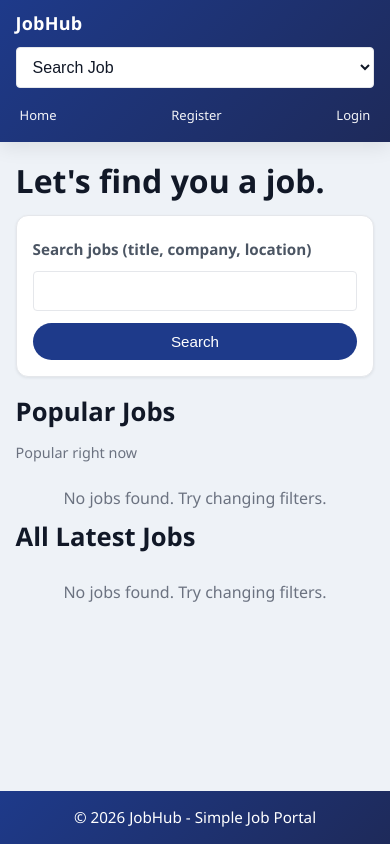
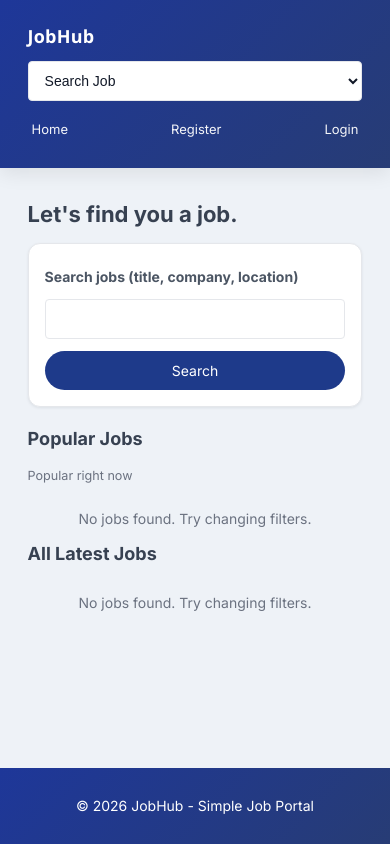
Before and after one commit to Reaper-11/JobHub, a PHP site: page / in a window 390 px wide. Run offline with PHP 8.4, Linux system fonts and the light colour scheme; data that the repository does not hold is empty.

Commit message:
feat: enhance styling with new color variables, typography adjustments, and responsive design improvements

```diff
--- a/style.css
+++ b/style.css
@@ -1,7 +1,10 @@
+@import url('https://fonts.googleapis.com/css2?family=Inter:wght@400;500;600;700&display=swap');
+
 /* ===== Global Reset ===== */
 :root {
   --bg: #eef2f7;
-  --surface: #ffffff;
+  --white: #ffffff;
+  --surface: var(--white);
   --surface-alt: #f8fafc;
   --text: #111827;
   --text-muted: #6b7280;
@@ -9,15 +12,24 @@
 
   --primary: #1e3a8a;
   --primary-2: #2563eb;
-  --primary-contrast: #ffffff;
+  --primary-contrast: var(--white);
   --primary-dark: #1e2a5a;
-  --danger: #dc2626;
+  --danger: #ff6b6b;
   --warning: #f59e0b;
   --success: #16a34a;
   --placeholder: #9ca3af;
+  --muted: var(--text-muted);
 
-  --badge-bg: #fde68a;
-  --badge-text: #7c4a03;
+  --topbar-grad-1: #1e3799;
+  --topbar-grad-2: #273c75;
+
+  --badge-bg: #f2c964;
+  --badge-text: #4b3b00;
+  --table-bg: #fafafa;
+  --table-text: #374151;
+  --table-hover: #f1f5f9;
+  --heading-text: #374151;
+
   --success-bg: #dcfce7;
   --success-text: #166534;
   --success-border: #bbf7d0;
@@ -70,13 +82,18 @@ body {
   height: 100%;
 }
 
+html {
+  font-size: 16px;
+}
+
 body {
   background: var(--bg);
   color: var(--text);
   display: flex;
   flex-direction: column;
-  line-height: var(--line-normal);
-  font-family: var(--font-sans);
+  line-height: 1.6;
+  font-family: "Inter", "Segoe UI", Roboto, Arial, sans-serif;
+  font-size: 0.875rem;
   -webkit-font-smoothing: antialiased;
 }
 
@@ -98,7 +115,7 @@ main {
 /* ===== Topbar ===== */
 .topbar {
   /* Suggested: add depth */
-  background: linear-gradient(135deg, var(--primary), var(--primary-dark));
+  background: linear-gradient(135deg, var(--topbar-grad-1), var(--topbar-grad-2));
   color: var(--primary-contrast);
   padding: 10px 0;
   margin-bottom: 20px;
@@ -152,7 +169,7 @@ nav a:hover {
   margin-top: 30px;
   padding: 15px 0;
   text-align: center;
-  background: linear-gradient(135deg, var(--primary), var(--primary-dark));
+  background: linear-gradient(135deg, var(--topbar-grad-1), var(--topbar-grad-2));
   color: var(--primary-contrast);
   font-size: var(--font-size-2);
 }
@@ -167,21 +184,35 @@ h1,
 h2,
 h3 {
   margin-bottom: 15px;
-  color: var(--text);
-  font-family: var(--font-display);
-  line-height: var(--line-tight);
+  color: var(--heading-text);
+  font-family: "Inter", "Segoe UI", Roboto, Arial, sans-serif;
+  line-height: 1.3;
 }
 
 h1 {
-  font-size: var(--font-size-6);
+  font-size: 1.75rem;
 }
 
 h2 {
-  font-size: var(--font-size-5);
+  font-size: 1.375rem;
 }
 
 h3 {
-  font-size: var(--font-size-4);
+  font-size: 1.125rem;
+}
+
+h4 {
+  font-size: 1rem;
+}
+
+p,
+li,
+label,
+input,
+select,
+textarea,
+button {
+  font-size: 0.875rem;
 }
 
 p {
@@ -251,7 +282,7 @@ label {
   margin: 6px 0 4px;
   font-weight: 700;
   color: var(--text-soft);
-  font-size: var(--font-size-2);
+  font-size: 0.875rem;
 }
 
 input[type="text"],
@@ -268,7 +299,7 @@ select {
   color: var(--text);
   transition: border-color 0.15s ease, box-shadow 0.15s ease;
   min-height: 42px;
-  font-size: var(--font-size-3);
+  font-size: 0.875rem;
 }
 
 textarea {
@@ -321,10 +352,12 @@ button,
   border: none;
   padding: 10px 16px;
   border-radius: 999px;
-  font-size: var(--font-size-2);
+  font-size: 0.875rem;
   cursor: pointer;
   text-decoration: none;
   transition: transform 0.15s ease, box-shadow 0.15s ease, opacity 0.15s ease, background-color 0.2s ease;
+  font-family: inherit;
+  line-height: 1.4;
 }
 
 button:hover,
@@ -808,6 +902,80 @@ button:focus-visible,
 }
 
 /* ===== Responsive Touch ===== */
+@media (max-width: 1024px) {
+  .container {
+    padding: 16px;
+  }
+
+  .topbar,
+  .navbar {
+    flex-wrap: wrap;
+    gap: 12px;
+  }
+
+  .jobs-grid {
+    gap: 16px;
+  }
+}
+
+@media (max-width: 768px) {
+  .topbar,
+  .navbar {
+    flex-direction: column;
+    align-items: flex-start;
+  }
+
+  .nav-links {
+    flex-wrap: wrap;
+    gap: 10px;
+  }
+
+  .jobs-grid {
+    grid-template-columns: 1fr;
+  }
+
+  .job-card {
+    padding: 14px;
+  }
+
+  button,
+  .btn {
+    width: 100%;
+  }
+
+  .table-wrap {
+    overflow-x: auto;
+  }
+
+  table {
+    min-width: 600px;
+  }
+}
+
+@media (max-width: 480px) {
+  .container {
+    padding: 12px;
+  }
+
+  h1 {
+    font-size: 1.375rem;
+  }
+
+  h2 {
+    font-size: 1.125rem;
+  }
+
+  .job-card {
+    padding: 12px;
+  }
+
+  .btn,
+  button {
+    font-size: 0.875rem;
+    padding: 10px;
+  }
+}
+
 @media (max-width: 520px) {
   .flex-between {
     flex-wrap: wrap;
```
Also changed, not shown: other parts of style.css (+65 -4 lines).
